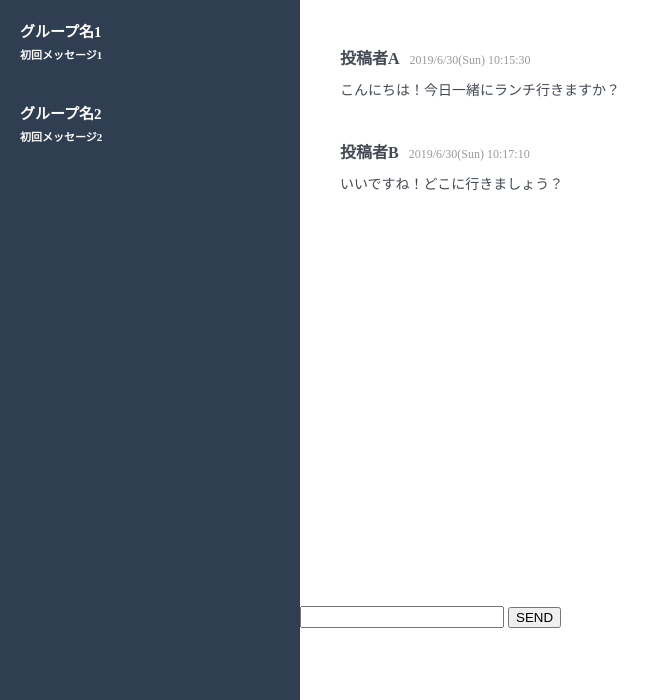
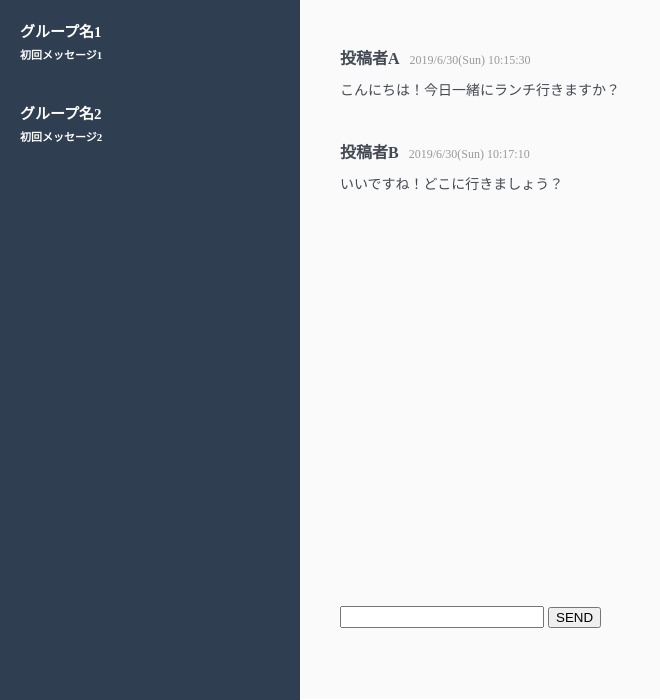
Before and after one commit to truthconductor/chat-space, a Rails app: page / in a window 1280 px wide. Shown: the part 124-824 px from the top of the page, without its empty margins (0-660 px from the left). Run offline with Rails 7, Linux system fonts and the light colour scheme; style sheets or scripts are compiled from the project's sources; some libraries are stand-ins or nearby versions.

Commit message:
Update _messages.scss
set Messages background-color;
fix margin → pading
set Messages height;
set Footer fixed and bottom 0

```diff
--- a/app/assets/stylesheets/_messages.scss
+++ b/app/assets/stylesheets/_messages.scss
@@ -49,9 +49,12 @@
   }
 
   &--Messages {
-    margin: 46px 40px;
+    padding: 46px 40px;
+    box-sizing: border-box;
+    height: calc(100vh - 100px);
+    background: #fafafa;
     .Message {
-      margin:  40px 0 0;
+      margin:  0 0 40px;
       &--Title {
         &__PostUser {
           color: #434A54;
@@ -76,7 +79,10 @@
   &--Footer
   {
     height: 70px;
-    position: absolute;
-    bottom: 0px;
+    width: 100%;
+    bottom: 0;
+    position: fixed;
+    z-index: 1;
+    margin: 0 40px;
   }
 }
```
